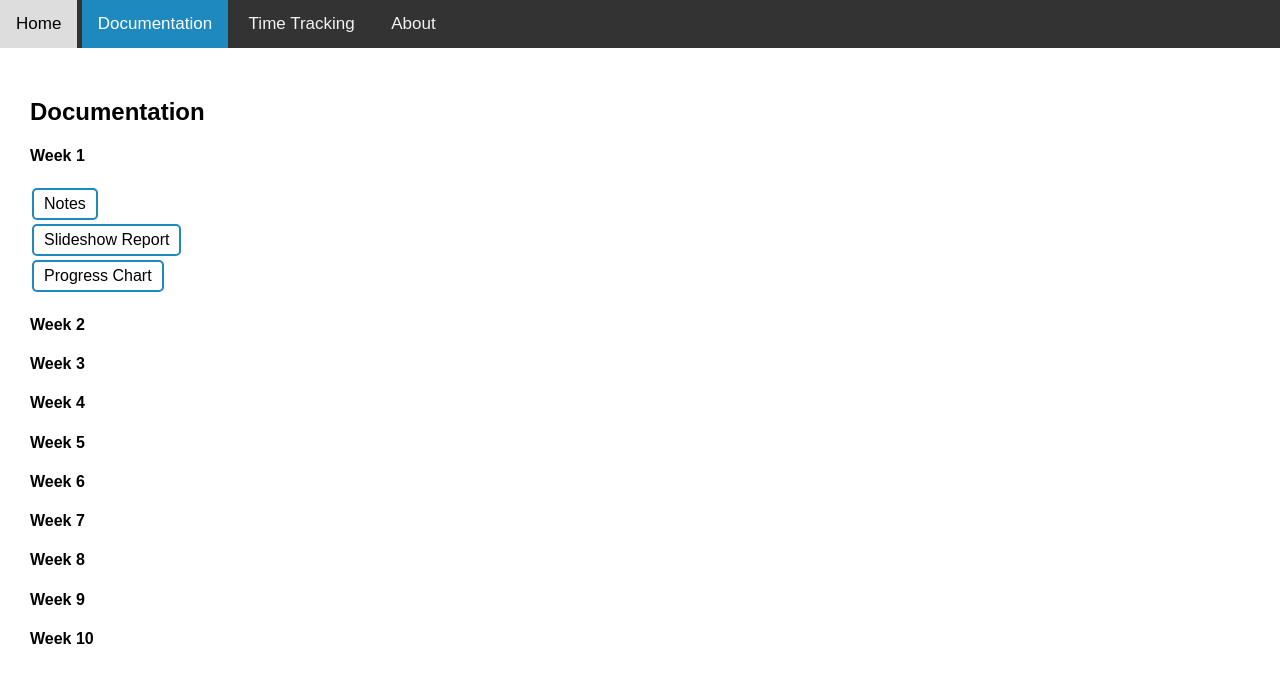
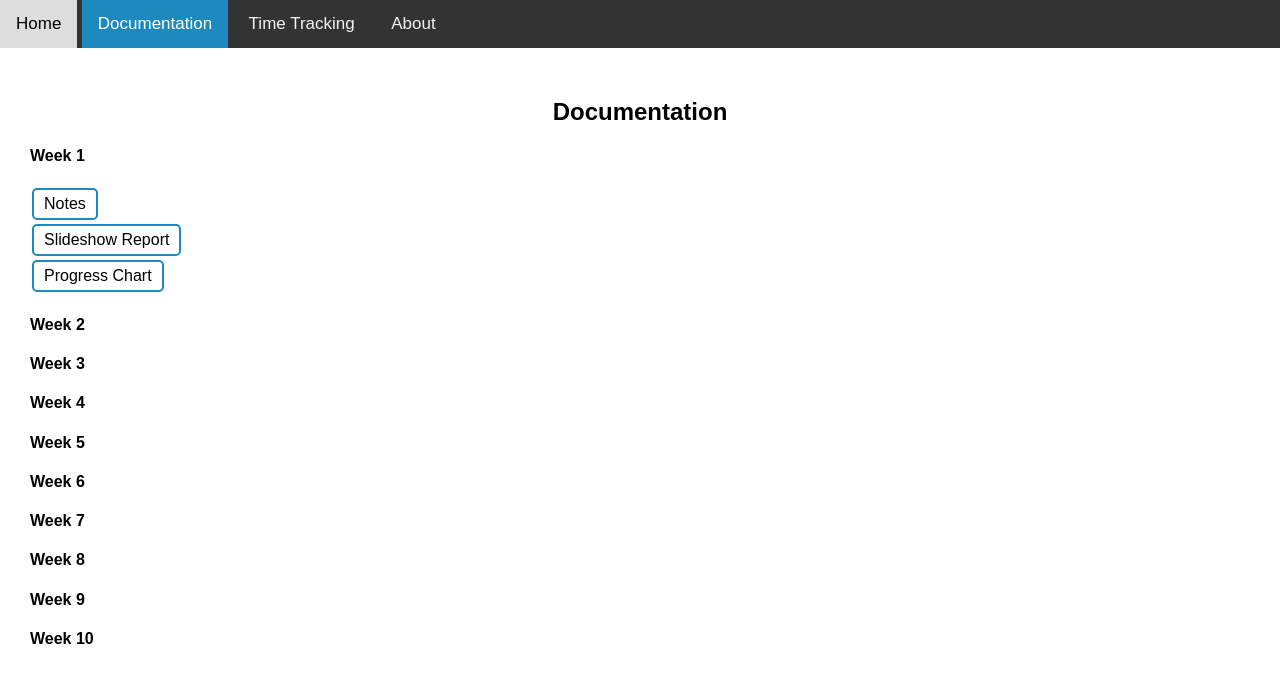
Before and after one commit to SE4AIResearch/AntiCopyPaster_Summer2023, a Jekyll site: the page pages/documentation.html, which Jekyll copies as it is, in a window 1280 px wide. Shown: the top 683 px of the page. Built offline with Jekyll 4.4.1, drawn with Linux system fonts in a browser that asks for light colours.

Commit message:
Added media selectors and other minor changes

```diff
--- a/css/style.css
+++ b/css/style.css
@@ -1,7 +1,27 @@
+@font-face {
+	font-family: 'Source Sans Pro';
+	font-style: normal;
+	font-weight: 400;
+	font-display: swap;
+	src: url("https://fonts.gstatic.com/s/sourcesanspro/v13/6xK3dSBYKcSV-LCoeQqfX1RYOo3qOK7lujVj9w.woff2") format("woff2");
+} /* Change font if wanted */
+
+:root {
+    --blue:#007bff;--indigo:#6610f2;--purple:#6f42c1;--pink:#e83e8c;--red:#dc3545;--orange:#fd7e14;--yellow:#ffc107;--green:#28a745;--teal:#20c997;--cyan:#17a2b8;--white:#fff;--gray:#6c757d;--gray-dark:#343a40;--primary:#007bff;--secondary:#6c757d;--success:#28a745;--info:#17a2b8;--warning:#ffc107;--danger:#dc3545;--light:#f8f9fa;--dark:#343a40;--breakpoint-xs:0;--breakpoint-sm:576px;--breakpoint-md:768px;--breakpoint-lg:992px;--breakpoint-xl:1200px;--font-family-sans-serif:-apple-system,BlinkMacSystemFont,"Segoe UI",Roboto,"Helvetica Neue",Arial,"Noto Sans",sans-serif,"Apple Color Emoji","Segoe UI Emoji","Segoe UI Symbol","Noto Color Emoji";--font-family-monospace:SFMono-Regular,Menlo,Monaco,Consolas,"Liberation Mono","Courier New",monospace;user-select: none;scrollbar-color: dark;-webkit-tap-highlight-color: transparent;
+}
+
+*,::after,::before {
+    box-sizing: border-box;
+}
+
 body {
     margin: 0;
     font-family: Arial, Helvetica, sans-serif;
   }
+
+.header{
+	text-align: center;
+}
 
 .topnav {
     overflow: hidden;
@@ -77,3 +97,18 @@
 button.close:hover {
     background-color: #9c2912;
 }
+
+@media (max-width: 847px) {/*mobile and smaller screen info*/
+	.topnav{
+		display: flex;/*changes to flex display and arranges the links into a column*/
+		align-items: center;
+		justify-content: center;
+		flex-direction: column;
+	}
+	.topnav a.active{
+			width: 100%;
+	}
+	.topnav a.hover{
+		width: 100%;
+	}
+}
--- a/index.html
+++ b/index.html
@@ -4,7 +4,7 @@
 <head>
   <meta name="description" content="The site for Summer 2023 Research on extending the functionality of the AntiCopyPaster tool for IntelliJ." />
   <meta charset="utf-8">
-  <title>AntiCopyPaster - Summer 2023</title>
+  <title class = "header">AntiCopyPaster - Summer 2023</title>
   <link rel="icon" type="image/x-icon" href=".\assets\IntelliJ_IDEA_Icon.svg.png">
   <meta name="viewport" content="width=device-width, initial-scale=1">
   <meta name="author" content="AlOmar">
--- a/pages/documentation.html
+++ b/pages/documentation.html
@@ -22,7 +22,7 @@
   </div>
 
   <div class="body_text">
-    <h2>Documentation</h2>
+    <h2 class = "header">Documentation</h2>
     <h4 class="week_header">Week 1</h4>
       <button id="week1notes_button" name="Notes" onclick="displayIframe('week1notes', 'https://docs.google.com/document/d/e/2PACX-1vSdNSbcBlCPnfPuRRMd4yXliNurcaBJ11SerAG99YoI-diRcloA_TcOcSNl3uecpplqHH1DZMzDdbZR/pub?embedded=true')">Notes</button>
       <div class="embed week" id="week1notes"></div>
--- a/pages/time_tracking.html
+++ b/pages/time_tracking.html
@@ -22,7 +22,7 @@
   </div>
 
   <div class="body_text">
-    <h2>Time Tracking</h2>
+    <h2 class = "header">Time Tracking</h2>
     <div id="embed timesheet">
       <iframe id="embed_timesheet" src="https://docs.google.com/spreadsheets/d/e/2PACX-1vT-OMuSMFSGANunhujkWeKr1oviREPjt2fv-Si0Zv_bW5rDJJtkc8nlZ3JOwJvMPrKNXxhymf09Hz3F/pubhtml?gid=0&amp;single=true&amp;widget=true&amp;headers=false"></iframe>
     </div>
```
